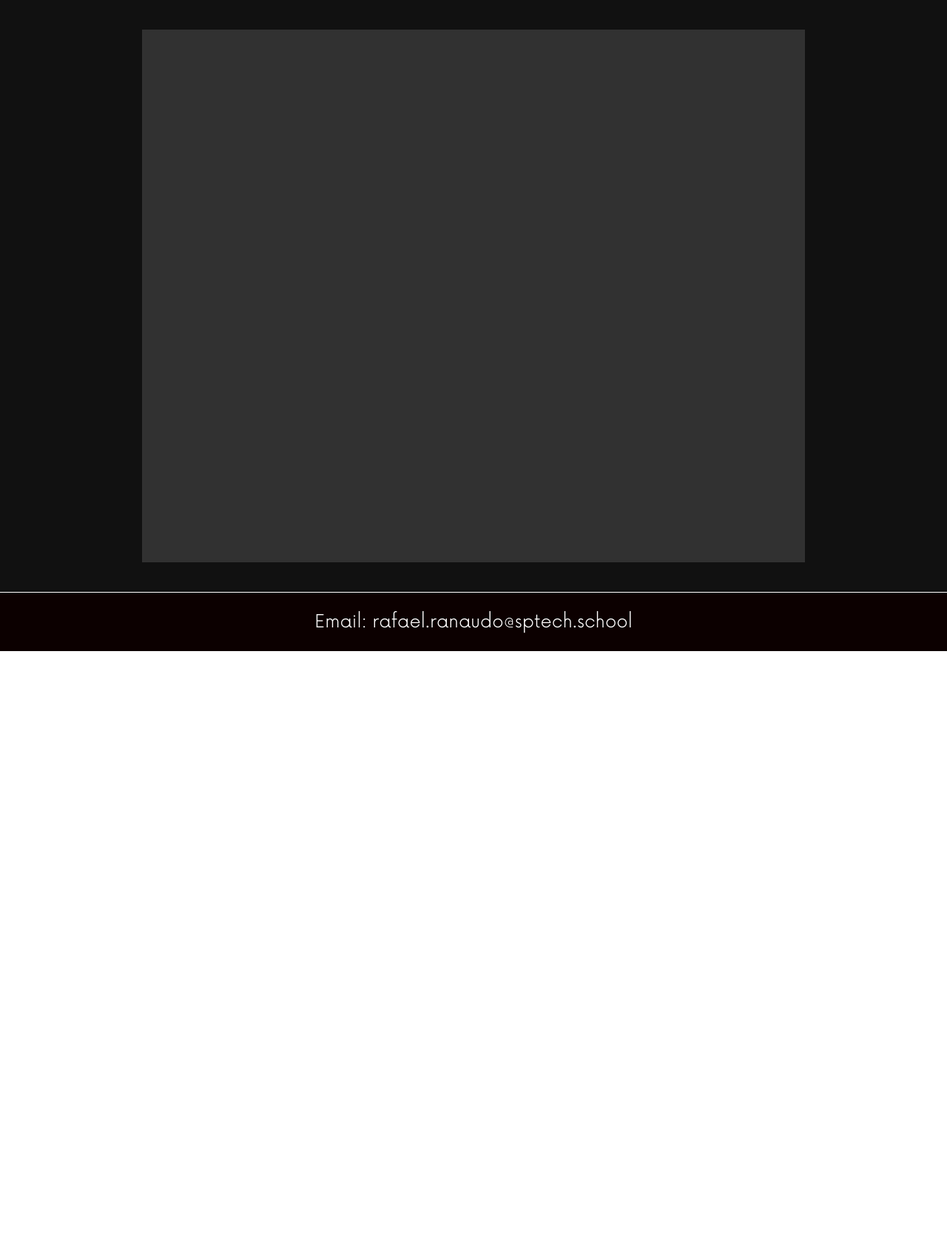
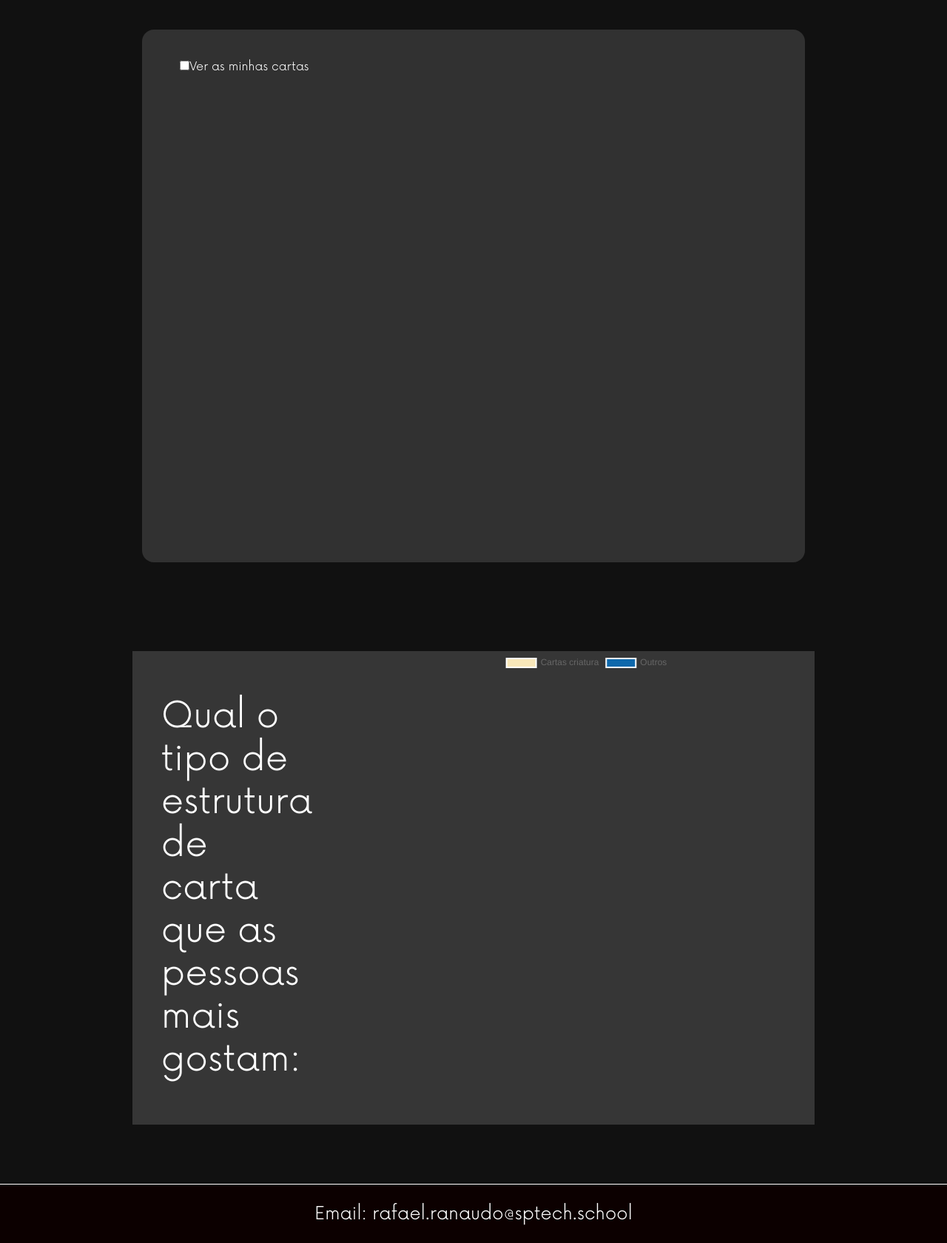
Before and after one commit to rafaelScheneider/projeto_individual, a website: page web/public/dados_forja.html in a window 1280 px wide. Shown: the part 88-1768 px from the top of the page at 74% size. Before the commit the page ends 968 px from the top, so only its background shows below. Drawn offline with nearby package versions, Linux system fonts and the light colour scheme; no server answers.

Commit message:
Colocando filtro nos dados e grafico

```diff
--- a/web/public/css/dados_forja.css
+++ b/web/public/css/dados_forja.css
@@ -22,6 +22,7 @@ span {
     display: flex;
     height: 90vh;
     width: 70vw;
+    border-radius: 50%;
 }
 
 .lista_cartas{
@@ -29,14 +30,16 @@ span {
     width: 100vw;
     height: 100%;
     background-color: rgb(49, 49, 49);
+    border-radius: 2vh;
 }
 
 .lista{
-    margin-left: 1vw;
+    margin-left: 4vw;
     margin-top: 5vh;
     display: flex;
-    justify-content: center;
+    flex-direction: column;
     width: 50%;
+    border-radius: 2vh;
 }
 
 li{
@@ -110,3 +113,34 @@ li{
     text-align: center;
     font-family:'Gill Sans', 'Gill Sans MT', Calibri, 'Trebuchet MS', sans-serif;
 }
+
+.grafico{
+    display: flex;
+    height: 100vh;
+    width: 100vw;
+    background-color: #111111;
+}
+
+.grafico .container {
+    justify-content: center;
+    align-items: center;
+    height: 100%;
+    color: rgb(255, 255, 255);
+    flex-direction: column;
+}
+
+.grafico_content{
+    display: flex;
+    justify-content: center;
+    align-items: center;
+    width: 80%;
+    height: 80%;
+    background-color: #363636;
+    border-radius: 4vhs;
+}
+
+.texto_grafico{
+    margin-left: 4vw;
+    margin-right: 4vw;
+    font-size: 6vh;
+}
--- a/web/public/dados_forja.html
+++ b/web/public/dados_forja.html
@@ -30,9 +30,16 @@
         <div class="container">
             <div class="banner_content">
                 <div id="lista_cartas" class="lista_cartas">
+                    <div class="filtros">
+                    </div>
                     <div id="lista" class="lista">
-                        <ul id="lista_ul">
-                        </ul>
+                        <div>
+                            <input type="checkbox" id="condicao1" value="minhas" onclick="teste()">Ver as minhas cartas
+                        </div><br>
+                        <div>
+                            <ul id="lista_ul">
+                            </ul>
+                        </div>
                     </div>
                     <div class="carta" id="carta" style="display: none;">
                         <img id="fundo" src='./img/black_card.png'>
@@ -46,14 +53,57 @@
             </div>
         </div>
     </div>
+
+    <div class="grafico">
+        <div class="container">
+            <div class="grafico_content">
+                <div class="texto_grafico">
+                    Qual o tipo de estrutura de carta que as pessoas mais gostam:
+                </div>
+                <canvas id="myChart" class="grafico_elemento"></canvas>
+            </div>
+        </div>
+    </div>
     <div class="footer">
         <p>Email: rafael.ranaudo@sptech.school</p>
     </div>
 </body>
 </html>
 <script>
+    var ctx = document.getElementById('myChart').getContext('2d');
+    var myChart = new Chart(ctx, {
+        type: 'pie',
+        data: {
+                labels: ['Cartas criatura', 'Outros'],
+                datasets: [{
+                    data: [0,0],
+                    backgroundColor: ['rgb(248, 231, 185)', 'rgb(14, 104, 171)']
+                }]
+        },
+        options: {
+            responsive:true
+        }
+    });
+
+    var json_global = undefined
+    var check = 1
+
+
+    listar_cartas()
+
+    function teste(){
+        if(check == 1){
+            check = -1
+            condicao = true
+        }
+        else{
+            check = 1
+            condicao = false
+        }
+        mostrar_cartas(json_global, condicao)
+    }
+
     check_logado()
-    listar_cartas()
     function check_logado(){
         if(sessionStorage.NOME_USUARIO != undefined){
             nome_p.innerHTML = sessionStorage.NOME_USUARIO
@@ -62,6 +112,7 @@
             nome_p.innerHTML = ""
         }
     }
+
     function listar_cartas() {
         fetch("/carta/listar", {
             method: "POST",
@@ -72,20 +123,11 @@
             })
         }).then(function (resposta) {
             if (resposta.ok) {
-                console.log(resposta);
+                resposta.json().then(json => {
+                    mostrar_cartas(json)
+                    json_global = json
+                });
 
-                resposta.json().then(json => {
-                    for(i in json){
-                        lista_ul.innerHTML += `
-                            <li onmouseover="teste('${json[i].nome}','${json[i].custo}','${json[i].tipo}',
-                                                   '${json[i].texto}', '${json[i].poder}','${json[i].resist}',
-                                                   '${json[i].cor}','${json[i].tipoEstrutura}')">
-                                Nome:${json[i].nome}, Tipo:${json[i].tipo}
-                            </li>
-                        `
-
-                    }
-                });
             } else {
                 console.log("Houve um erro ao tentar consultar as plantações");
                 resposta.text().then(texto => {
@@ -100,13 +142,39 @@
         return false;
     }
 
-    function teste(nome, mana, tipo, texto, poder, resist, cor, tipo_carta_estrutura){
+
+    function mostrar_cartas(json, condicao){
+        lista_ul.innerHTML = ""
+        let check = true
+        for(i in json){
+            if(condicao == true){
+                check = json[i].FkUser == sessionStorage.ID_USUARIO
+            }
+            if(check){
+                lista_ul.innerHTML += `
+                    <li onmouseover="mudar_carta('${json[i].nome}','${json[i].custo}','${json[i].tipo}',
+                                        '${String(json[i].texto).replaceAll(`"`, "")}', '${json[i].poder}','${json[i].resist}',
+                                        '${json[i].cor}','${json[i].tipoEstrutura}')">
+                        Nome:${json[i].nome}, Tipo:${json[i].tipo}
+                    </li>
+                `
+            }
+            if(json[i].tipoEstrutura != 'criatura'){
+                myChart.data.datasets[0].data[1]++
+            }
+            else{
+                myChart.data.datasets[0].data[0]++
+            }
+            myChart.update()
+        }
+    }
+
+    function mudar_carta(nome, mana, tipo, texto, poder, resist, cor, tipo_carta_estrutura){
         carta.style.display = 'flex'
         if (tipo_carta_estrutura != 'criatura'){
             var tipo_carta_estrutura_img = '_inst'
             resist = ''
             poder = ''
-            console.log('teste')
         }
         else{
             var tipo_carta_estrutura_img = ''
```
Also changed, not shown: 1 other file.
